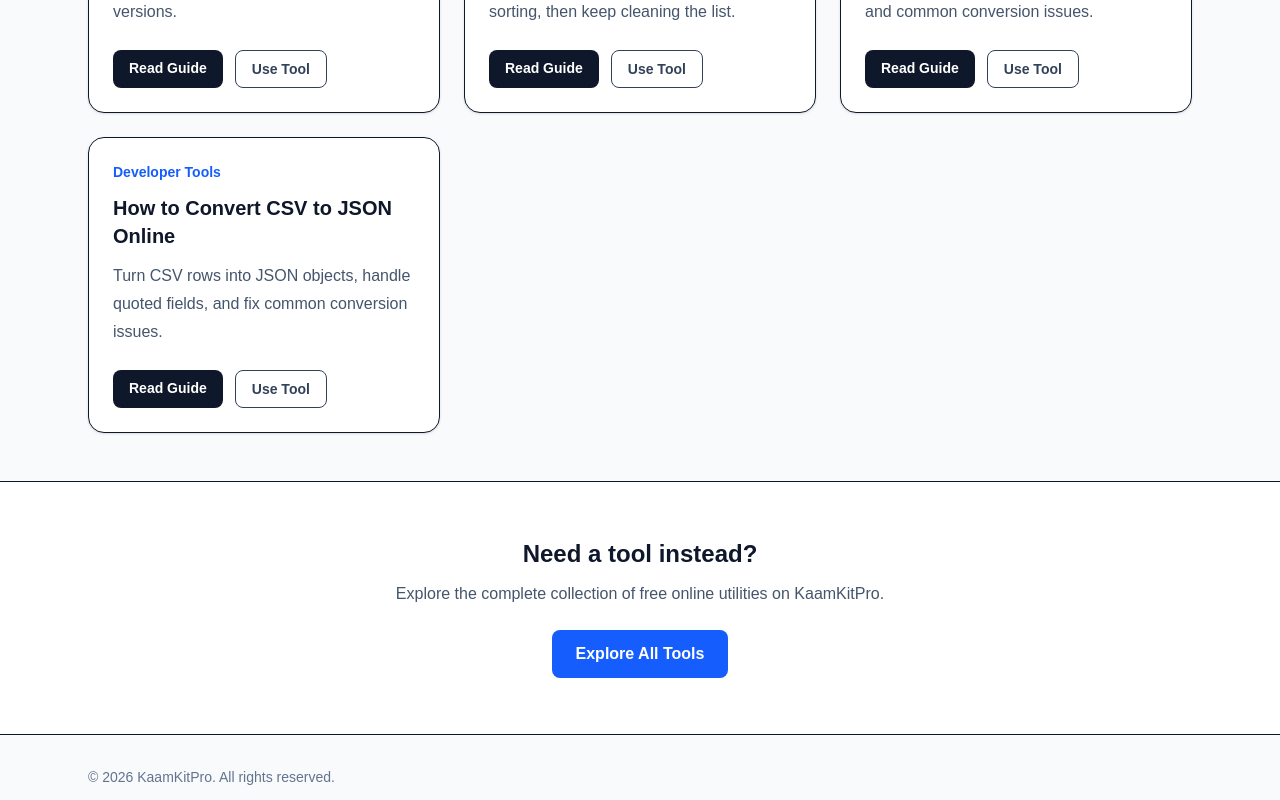
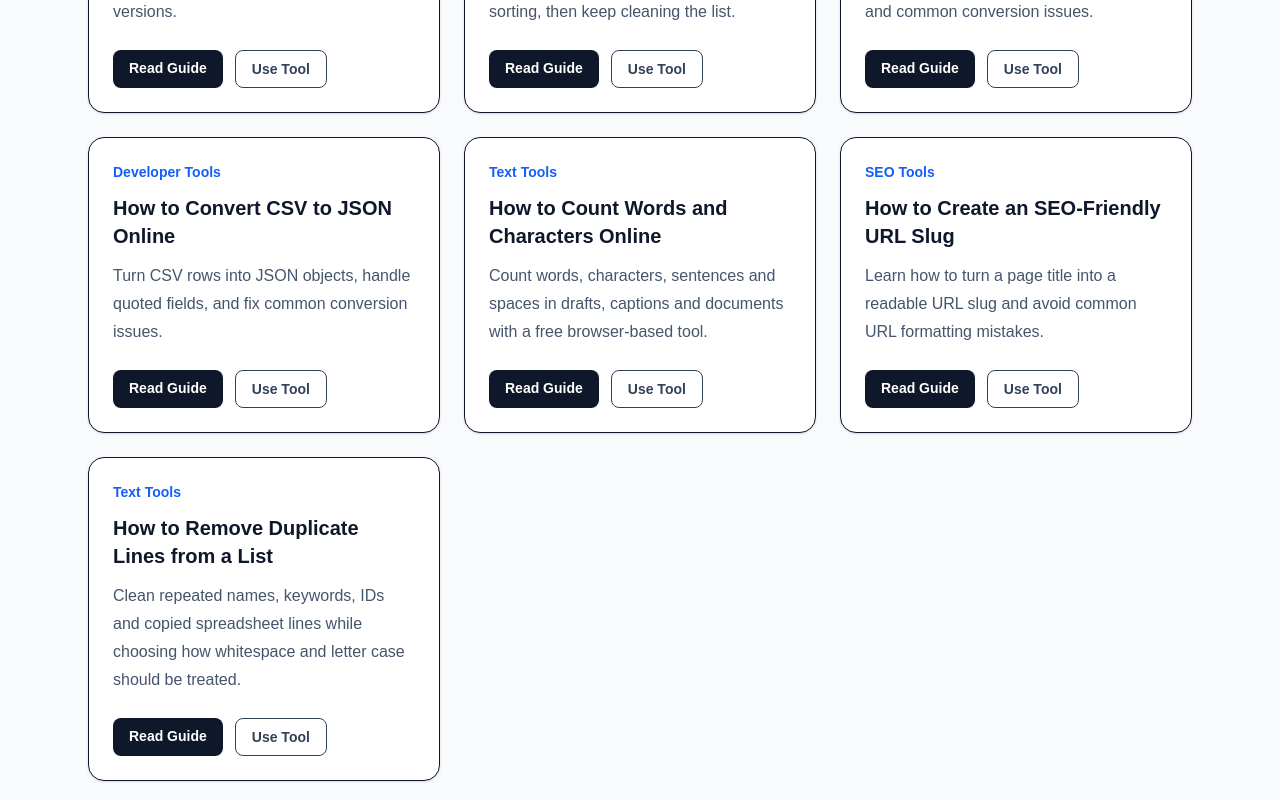
Before and after one commit to WellProSoftware/kaamkitpro, a Next.js app: page /guides in a window 1280 px wide. Shown: the part 1300-2100 px from the top of the page. Built offline with nearby package versions, Linux system fonts and the light colour scheme.

Commit message:
feat(seo): list new practical tool guides

```diff
--- a/src/app/guides/page.tsx
+++ b/src/app/guides/page.tsx
@@ -86,6 +86,27 @@ const guides = [
     href: "/guides/csv-to-json",
     tool: "/tools/csv-to-json",
     category: "Developer Tools",
+  },
+  {
+    title: "How to Count Words and Characters Online",
+    description: "Count words, characters, sentences and spaces in drafts, captions and documents with a free browser-based tool.",
+    href: "/guides/word-counter",
+    tool: "/tools/word-counter",
+    category: "Text Tools",
+  },
+  {
+    title: "How to Create an SEO-Friendly URL Slug",
+    description: "Learn how to turn a page title into a readable URL slug and avoid common URL formatting mistakes.",
+    href: "/guides/slug-generator",
+    tool: "/tools/slug-generator",
+    category: "SEO Tools",
+  },
+  {
+    title: "How to Remove Duplicate Lines from a List",
+    description: "Clean repeated names, keywords, IDs and copied spreadsheet lines while choosing how whitespace and letter case should be treated.",
+    href: "/guides/remove-duplicate-lines",
+    tool: "/tools/remove-duplicate-lines",
+    category: "Text Tools",
   },
 ];
 
```
